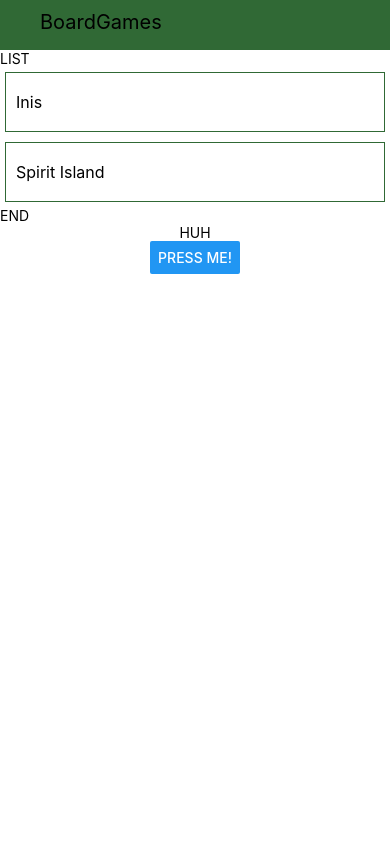
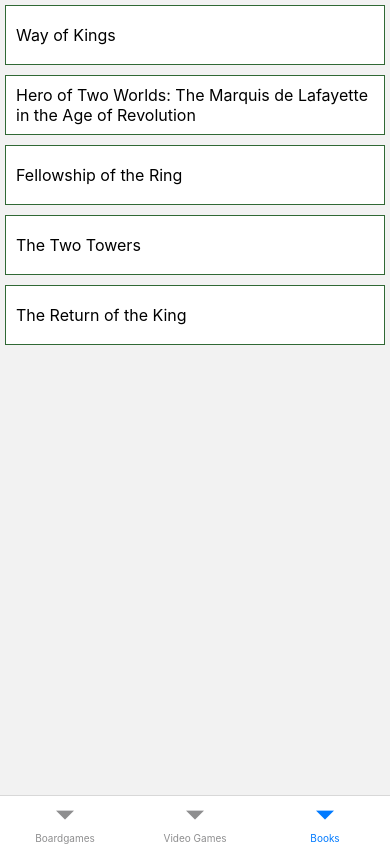
Before and after one commit to aidanw23/hobby-tracker, a React Native app: screen /Books in a window 390 px wide. Built offline with nearby package versions, Linux system fonts and the light colour scheme.

Commit message:
add navigation elements

```diff
--- a/App.js
+++ b/App.js
@@ -1,59 +1,35 @@
 
 import { StyleSheet, Text, View, Button, StatusBar, Pressable, FlatList } from 'react-native';
 import React, {useState} from 'react';
+import { NavigationContainer, StackActions } from '@react-navigation/native';
+import { createBottomTabNavigator } from '@react-navigation/bottom-tabs';
+import Boardgames from './components/pages/boardgames';
+import VideoGames from './components/pages/videogames';
+import Books from './components/pages/books';
 
-const ListItem = ({name}) => {
-  return (
-    <Pressable>
-      <View style={styles.listItem}>
-        <Text style={styles.listText}>{name}</Text>
-      </View>
-    </Pressable>
-    )
-}
 
-const DATA = [
-    {name:'Inis',
-    id:'1',
-    },
-    {name: 'Spirit Island',
-    id:'2',
-    }
-  ];
+const Tab = createBottomTabNavigator();
 
 export default function App() {
 
-  const [open, setOpen] = useState('Boardgames')
-  const [boardgames, setBoardgames] = useState([])
-
-  const renderListItem = ({item}) => (
-    <ListItem name = {item.name} />
-  )
 
   return (
-
-    <View>
-      <StatusBar translucent = {false} backgroundColor = '#306935'/>
-
-      <View style={styles.header}>
-        <Text style={styles.title}>BoardGames</Text>
-      </View>
-
-      <Text>LIST</Text>
-      <FlatList
-        data = {DATA}
-        renderItem = {renderListItem}
-        keyExtractor = {item => (item.id)}
-      />
-
-      <Text>END</Text>
-
-
-      <View style= {styles.container}>
-        <Text>HUH</Text>
-        <Button title = 'Press me!'/>
-      </View>
-    </View>
+    <NavigationContainer>
+      <Tab.Navigator screenOptions={{headerShown:false}}>
+        <Tab.Screen
+          name = 'Boardgames'
+          component={Boardgames}
+        />
+        <Tab.Screen
+          name = 'Video Games'
+          component={VideoGames}
+        />
+        <Tab.Screen
+          name = 'Books'
+          component={Books}
+        />
+      </Tab.Navigator>
+    </NavigationContainer>
   );
 }
 
--- /dev/null
+++ b/components/pages/boardgames.js
@@ -0,0 +1,112 @@
+import { StyleSheet, Text, View, Button, StatusBar, Pressable, FlatList } from 'react-native';
+import React, {useState} from 'react';
+import { createNativeStackNavigator } from '@react-navigation/native-stack';
+import { NavigationContainer, StackActions } from '@react-navigation/native';
+
+
+const BoardgamesStack = createNativeStackNavigator()
+
+export default function Boardgames () {
+  return (
+    <BoardgamesStack.Navigator>
+      <BoardgamesStack.Screen
+        name="List"
+        component={BoardgamesList}
+      />
+    </BoardgamesStack.Navigator>
+  )
+}
+
+const ListItem = ({name}) => {
+    return (
+      <Pressable>
+        <View style={styles.listItem}>
+          <Text style={styles.listText}>{name}</Text>
+        </View>
+      </Pressable>
+    )
+}
+
+const DATA = [
+    {name:'Inis',
+    id:'1',
+    },
+    {name: 'Spirit Island',
+    id:'2',
+    },
+    {name: 'Gloomhaven',
+    id:'3',
+    },
+    {name: 'Oath: Chronicles of Empire & Exile',
+    id:'4',
+    },
+    {name: 'King\'s Dillema',
+    id:'5'},
+];
+
+export function BoardgamesList () {
+    const [boardgames, setBoardgames] = useState([])
+    const [forDetails, setForDetails] = useState()
+
+    const renderListItem = ({item}) => (
+        <ListItem name = {item.name} />
+    )
+
+    return (
+      <View>
+        <StatusBar translucent = {false} backgroundColor = '#306935'/>
+        <FlatList
+            data = {DATA}
+            renderItem = {renderListItem}
+            keyExtractor = {item => (item.id)}
+        />
+      </View>
+    );
+}
+
+const styles = StyleSheet.create({
+    container: {
+      backgroundColor: '#fff',
+      alignItems: 'center',
+      justifyContent: 'center',
+    },
+    header: {
+      backgroundColor: '#306935',
+      height: 50,
+      paddingLeft: 40,
+      paddingTop: 10,
+    },
+    title: {
+      fontSize: 20,
+    },
+    toolbar: {
+      flex: 1,
+      justifyContent:'space-evenly',
+      margin: 20,
+    },
+    list:{
+      borderColor:'#306935',
+      borderWidth:1,
+    },
+    listItem:{
+      flexDirection: 'row',
+      justifyContent: 'space-between',
+      alignItems:'center',
+
+      height: 60,
+      margin: 5,
+      padding: 10,
+
+      backgroundColor:'#fff',
+      borderColor: '#306935',
+      borderWidth: 1,
+    },
+    listText: {
+      fontSize: 16,
+    },
+    listButton: {
+      backgroundColor: '#fff',
+      borderColor: '#949494',
+      color: '#949494',
+    }
+  });
--- /dev/null
+++ b/components/pages/books.js
@@ -0,0 +1,95 @@
+import { StyleSheet, Text, View, Button, StatusBar, Pressable, FlatList } from 'react-native';
+import React, {useState} from 'react';
+
+const ListItem = ({name}) => {
+    return (
+      <Pressable>
+        <View style={styles.listItem}>
+          <Text style={styles.listText}>{name}</Text>
+        </View>
+      </Pressable>
+    )
+}
+
+const DATA = [
+    {name:'Way of Kings',
+    id:'1',
+    },
+    {name: 'Hero of Two Worlds: The Marquis de Lafayette in the Age of Revolution',
+    id:'2',
+    },
+    {name: 'Fellowship of the Ring',
+    id:'3',
+    },
+    {name: 'The Two Towers',
+    id:'4',
+    },
+    {name: 'The Return of the King',
+    id:'5'},
+];
+
+export default function Books () {
+    const [boardgames, setBoardgames] = useState([])
+
+    const renderListItem = ({item}) => (
+        <ListItem name = {item.name} />
+    )
+
+    return (
+      <View>
+        <StatusBar translucent = {false} backgroundColor = '#306935'/>
+        <FlatList
+            data = {DATA}
+            renderItem = {renderListItem}
+            keyExtractor = {item => (item.id)}
+        />
+      </View>
+    );
+}
+
+const styles = StyleSheet.create({
+    container: {
+      backgroundColor: '#fff',
+      alignItems: 'center',
+      justifyContent: 'center',
+    },
+    header: {
+      backgroundColor: '#306935',
+      height: 50,
+      paddingLeft: 40,
+      paddingTop: 10,
+    },
+    title: {
+      fontSize: 20,
+    },
+    toolbar: {
+      flex: 1,
+      justifyContent:'space-evenly',
+      margin: 20,
+    },
+    list:{
+      borderColor:'#306935',
+      borderWidth:1,
+    },
+    listItem:{
+      flexDirection: 'row',
+      justifyContent: 'space-between',
+      alignItems:'center',
+
+      height: 60,
+      margin: 5,
+      padding: 10,
+
+      backgroundColor:'#fff',
+      borderColor: '#306935',
+      borderWidth: 1,
+    },
+    listText: {
+      fontSize: 16,
+    },
+    listButton: {
+      backgroundColor: '#fff',
+      borderColor: '#949494',
+      color: '#949494',
+    }
+  });
--- /dev/null
+++ b/components/pages/videogames.js
@@ -0,0 +1,95 @@
+import { StyleSheet, Text, View, Button, StatusBar, Pressable, FlatList } from 'react-native';
+import React, {useState} from 'react';
+
+const ListItem = ({name}) => {
+    return (
+      <Pressable>
+        <View style={styles.listItem}>
+          <Text style={styles.listText}>{name}</Text>
+        </View>
+      </Pressable>
+    )
+}
+
+const DATA = [
+    {name:'Outer Wilds',
+    id:'1',
+    },
+    {name: 'Counter Strike: Global Offensive',
+    id:'2',
+    },
+    {name: 'Risk of Rain 2',
+    id:'3',
+    },
+    {name: 'Pillars of Eternity 2',
+    id:'4',
+    },
+    {name: 'The Witcher 3',
+    id:'5'},
+];
+
+export default function VideoGames () {
+    const [boardgames, setBoardgames] = useState([])
+
+    const renderListItem = ({item}) => (
+        <ListItem name = {item.name} />
+    )
+
+    return (
+      <View>
+        <StatusBar translucent = {false} backgroundColor = '#306935'/>
+        <FlatList
+            data = {DATA}
+            renderItem = {renderListItem}
+            keyExtractor = {item => (item.id)}
+        />
+      </View>
+    );
+}
+
+const styles = StyleSheet.create({
+    container: {
+      backgroundColor: '#fff',
+      alignItems: 'center',
+      justifyContent: 'center',
+    },
+    header: {
+      backgroundColor: '#306935',
+      height: 50,
+      paddingLeft: 40,
+      paddingTop: 10,
+    },
+    title: {
+      fontSize: 20,
+    },
+    toolbar: {
+      flex: 1,
+      justifyContent:'space-evenly',
+      margin: 20,
+    },
+    list:{
+      borderColor:'#306935',
+      borderWidth:1,
+    },
+    listItem:{
+      flexDirection: 'row',
+      justifyContent: 'space-between',
+      alignItems:'center',
+
+      height: 60,
+      margin: 5,
+      padding: 10,
+
+      backgroundColor:'#fff',
+      borderColor: '#306935',
+      borderWidth: 1,
+    },
+    listText: {
+      fontSize: 16,
+    },
+    listButton: {
+      backgroundColor: '#fff',
+      borderColor: '#949494',
+      color: '#949494',
+    }
+  });
```
Also changed, not shown: package.json (+6 -1 lines), 1 other file (tests, documents, lock files or other folders).
